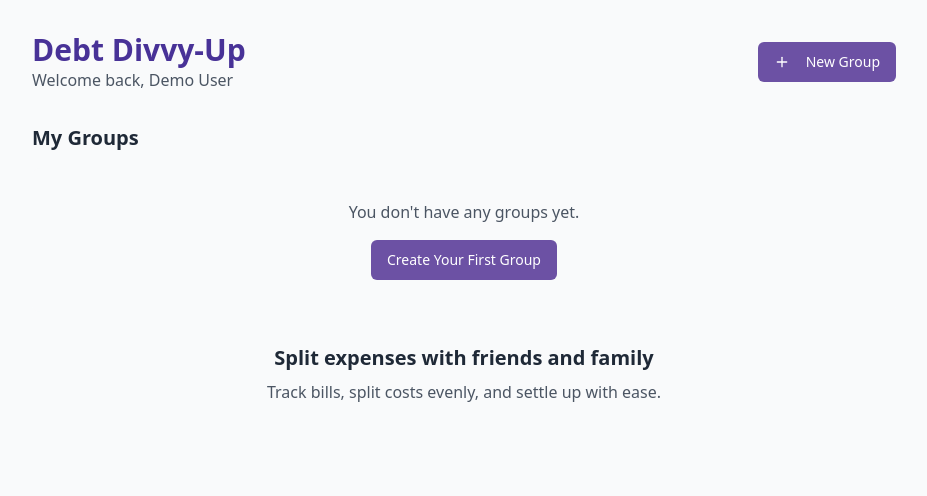
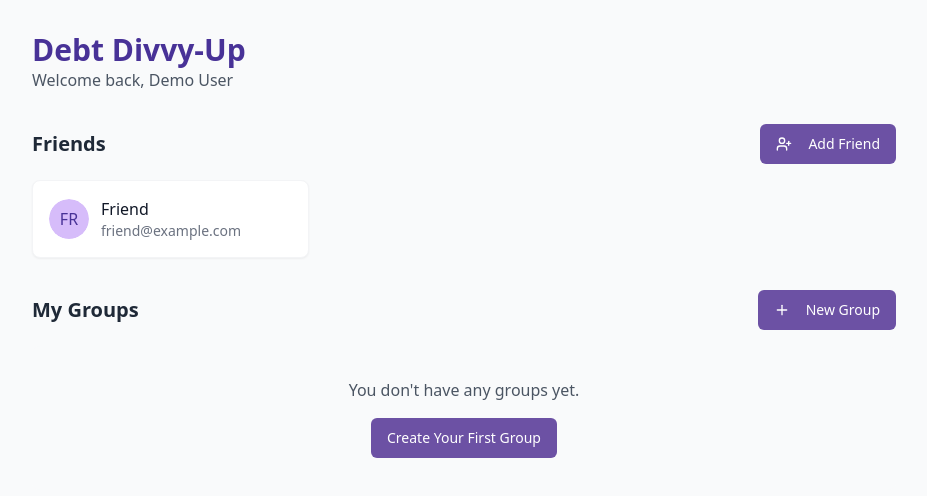
Before and after one commit to felixbaumgartner/debt-divvy-up, a React (Vite) app: page / in a window 1280 px wide. Shown: the top 496 px of the page, without its empty margins (176-1103 px from the left). Built offline with nearby package versions, Linux system fonts and the light colour scheme.

Commit message:
Add friend functionality
Add the ability to add friends to the application.

```diff
--- /dev/null
+++ b/src/components/FriendsList.tsx
@@ -0,0 +1,108 @@
+
+import { useState } from "react";
+import { useAppStore } from "@/store/useAppStore";
+import { Button } from "@/components/ui/button";
+import { Dialog, DialogContent, DialogTrigger } from "@/components/ui/dialog";
+import { Input } from "@/components/ui/input";
+import { Label } from "@/components/ui/label";
+import { UserPlus, User } from "lucide-react";
+import { Avatar, AvatarFallback } from "./ui/avatar";
+
+export function FriendsList() {
+  const users = useAppStore((state) => state.users);
+  const currentUser = useAppStore((state) => state.currentUser);
+  const addUser = useAppStore((state) => state.addUser);
+  const [isAddFriendOpen, setIsAddFriendOpen] = useState(false);
+  const [newFriendName, setNewFriendName] = useState("");
+  const [newFriendEmail, setNewFriendEmail] = useState("");
+
+  const friends = users.filter(user => user.id !== currentUser.id);
+
+  const handleAddFriend = (e: React.FormEvent) => {
+    e.preventDefault();
+    if (!newFriendName) return;
+
+    addUser(newFriendName, newFriendEmail);
+    setNewFriendName("");
+    setNewFriendEmail("");
+    setIsAddFriendOpen(false);
+  };
+
+  return (
+    <div className="mb-8">
+      <div className="flex justify-between items-center mb-4">
+        <h2 className="text-xl font-semibold text-gray-800">Friends</h2>
+        <Dialog open={isAddFriendOpen} onOpenChange={setIsAddFriendOpen}>
+          <DialogTrigger asChild>
+            <Button className="bg-purple-500 hover:bg-purple-600">
+              <UserPlus className="h-4 w-4 mr-2" />
+              Add Friend
+            </Button>
+          </DialogTrigger>
+          <DialogContent>
+            <form onSubmit={handleAddFriend} className="space-y-4">
+              <div className="space-y-2">
+                <Label htmlFor="friendName">Friend's Name</Label>
+                <Input
+                  id="friendName"
+                  value={newFriendName}
+                  onChange={(e) => setNewFriendName(e.target.value)}
+                  placeholder="Enter friend's name"
+                  required
+                />
+              </div>
+
+              <div className="space-y-2">
+                <Label htmlFor="friendEmail">Friend's Email (optional)</Label>
+                <Input
+                  id="friendEmail"
+                  type="email"
+                  value={newFriendEmail}
+                  onChange={(e) => setNewFriendEmail(e.target.value)}
+                  placeholder="Enter friend's email"
+                />
+              </div>
+
+              <Button type="submit" className="w-full bg-purple-500 hover:bg-purple-600">
+                Add Friend
+              </Button>
+            </form>
+          </DialogContent>
+        </Dialog>
+      </div>
+
+      {friends.length === 0 ? (
+        <div className="bg-gray-50 rounded-lg p-8 text-center">
+          <p className="text-gray-600 mb-4">You haven't added any friends yet.</p>
+          <Button
+            className="bg-purple-500 hover:bg-purple-600"
+            onClick={() => setIsAddFriendOpen(true)}
+          >
+            Add Your First Friend
+          </Button>
+        </div>
+      ) : (
+        <div className="grid grid-cols-1 md:grid-cols-2 lg:grid-cols-3 gap-4">
+          {friends.map((friend) => (
+            <div
+              key={friend.id}
+              className="flex items-center space-x-3 p-4 bg-white rounded-lg shadow-sm border border-gray-100"
+            >
+              <Avatar>
+                <AvatarFallback className="bg-purple-100 text-purple-700">
+                  {friend.name.slice(0, 2).toUpperCase()}
+                </AvatarFallback>
+              </Avatar>
+              <div>
+                <h3 className="font-medium text-gray-900">{friend.name}</h3>
+                {friend.email && (
+                  <p className="text-sm text-gray-500">{friend.email}</p>
+                )}
+              </div>
+            </div>
+          ))}
+        </div>
+      )}
+    </div>
+  );
+}
--- a/src/pages/Dashboard.tsx
+++ b/src/pages/Dashboard.tsx
@@ -6,6 +6,7 @@ import { GroupCard } from "@/components/GroupCard";
 import { CreateGroupForm } from "@/components/CreateGroupForm";
 import { Dialog, DialogContent, DialogTrigger } from "@/components/ui/dialog";
 import { PlusIcon } from "lucide-react";
+import { FriendsList } from "@/components/FriendsList";
 
 export default function Dashboard() {
   const groups = useAppStore((state) => state.groups);
@@ -19,7 +20,13 @@ export default function Dashboard() {
           <h1 className="text-3xl font-bold text-purple-700">Debt Divvy-Up</h1>
           <p className="text-gray-600">Welcome back, {currentUser.name}</p>
         </div>
+      </div>
 
+      <FriendsList />
+
+      <div className="mb-8">
+        <div className="flex justify-between items-center mb-4">
+          <h2 className="text-xl font-semibold text-gray-800">My Groups</h2>
           <Dialog open={isCreateDialogOpen} onOpenChange={setIsCreateDialogOpen}>
             <DialogTrigger asChild>
               <Button className="bg-purple-500 hover:bg-purple-600">
@@ -32,9 +39,6 @@ export default function Dashboard() {
             </DialogContent>
           </Dialog>
         </div>
-
-      <div className="mb-8">
-        <h2 className="text-xl font-semibold text-gray-800 mb-4">My Groups</h2>
 
         {groups.length === 0 ? (
           <div className="bg-gray-50 rounded-lg p-8 text-center">
@@ -54,15 +58,6 @@ export default function Dashboard() {
           </div>
         )}
       </div>
-
-      <div className="text-center">
-        <h2 className="text-xl font-semibold text-gray-800 mb-2">
-          Split expenses with friends and family
-        </h2>
-        <p className="text-gray-600 mb-4">
-          Track bills, split costs evenly, and settle up with ease.
-        </p>
-      </div>
     </div>
   );
 }
```
Lines whose indentation alone changed are shown as unchanged.
